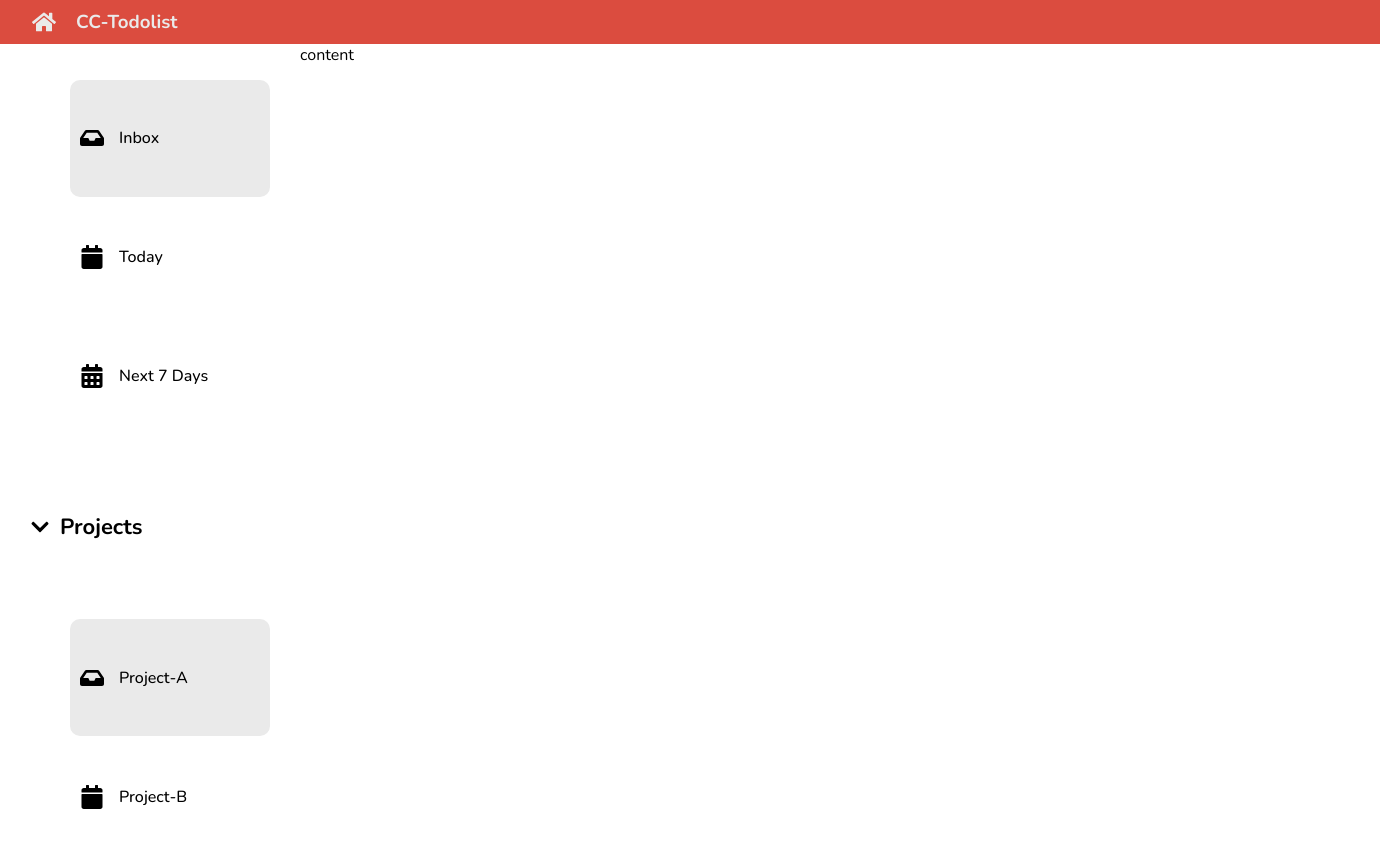
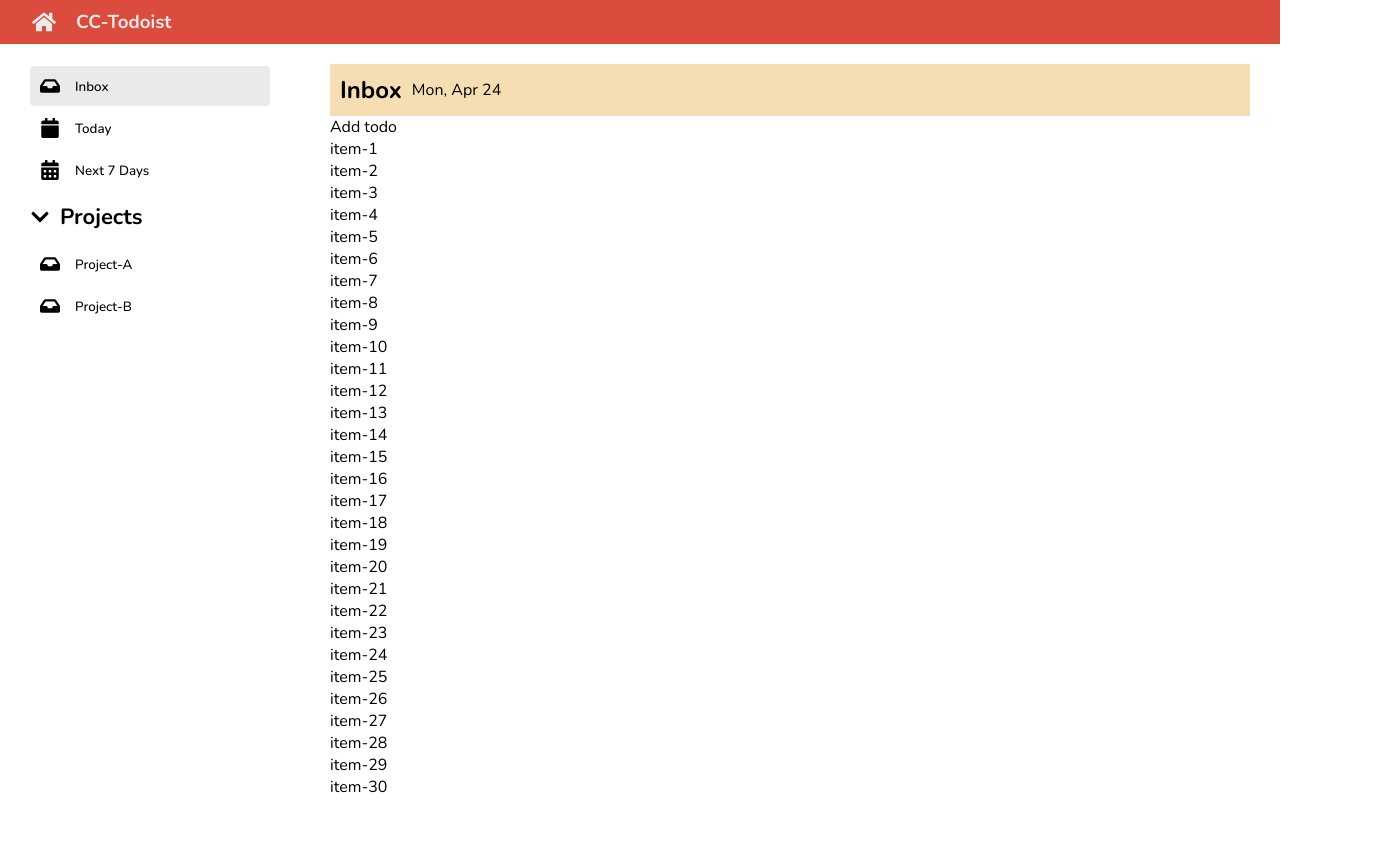
Before and after one commit to issarapong/react-todolist, a React (Create React App) app: page / in a window 1280 px wide. Shown: the top 848 px of the page, 1380 px wide, since content can reach past the window. After the commit the page ends 800 px from the top, so only its background shows below. Built offline with nearby package versions, Linux system fonts and the light colour scheme.

Commit message:
refactor:todo-content

```diff
--- a/src/App.js
+++ /dev/null
@@ -1,75 +0,0 @@
-import "./App.scss";
-import {
-  FaHome,
-  FaInbox,
-  FaCalendar,
-  FaCalendarAlt,
-  FaChevronDown,
-} from "react-icons/fa";
-
-function App() {
-  return (
-    <div className="container">
-      {/*Header*/}
-      <header className="header">
-        <span>
-          <FaHome />
-        </span>
-        <h3>CC-Todolist</h3>
-      </header>
-
-      {/*Sidebar*/}
-      <aside className="sidebar">
-        <section className="sidebar_generic">
-          <ul className="generic_lists">
-            <li className="active">
-              <span>
-                <FaInbox />
-              </span>
-              <h6>Inbox</h6>
-            </li>
-            <li>
-              <span>
-                <FaCalendar />
-              </span>
-              <h6>Today</h6>
-            </li>
-            <li>
-              <span>
-                <FaCalendarAlt />
-              </span>
-              <h6>Next 7 Days</h6>
-            </li>
-          </ul>
-        </section>
-        <section className="sidebar_middle">
-          <span>
-            <FaChevronDown />
-          </span>
-          <h6>Projects</h6>
-        </section>
-        <section className="sidebar_projects">
-          <ul className="project_lists">
-            <li className="active">
-              <span>
-                <FaInbox />
-              </span>
-              <h6>Project-A</h6>
-            </li>
-            <li>
-              <span>
-                <FaCalendar />
-              </span>
-              <h6>Project-B</h6>
-            </li>
-          </ul>
-        </section>
-      </aside>
-
-      {/*content*/}
-      <main className="content">content</main>
-    </div>
-  );
-}
-
-export default App;
--- /dev/null
+++ b/src/App.jsx
@@ -0,0 +1,17 @@
+import './App.scss'; // Global
+import { Header } from './components/Header';
+import { Sidebar } from './components/Sidebar';
+import { TodoContent } from './components/Todo/TodoContent';
+
+function App() {
+
+    return (
+        <div className='container'>
+            <Header />
+            <Sidebar />
+            <TodoContent/>
+        </div>
+    );
+}
+
+export default App;
--- a/src/App.scss
+++ b/src/App.scss
@@ -1,87 +1,80 @@
 $primary: #db4c3f;
-$geay: rgb(234,234,234);
+$grey: rgb(234, 234, 234);
 $sidebar-width: 300px;
-$header-hight: 44px;
-
-.container {
-    display: grid;
-    grid-template-rows: $header-hight calc(100vh - 50px);
-    grid-template-columns: $sidebar-width calc(100vw - 200px);
-}
+$header-height: 44px;
 
 li {
     list-style: none;
 }
 
+.container {
+    display: grid;
+    grid-template-rows: $header-height calc(100vh - $header-height);
+    grid-template-columns: $sidebar-width calc(100vw - $sidebar-width);
+}
+
 .header {
     background-color: $primary;
-    grid-column: 1/3; // start/end
+    grid-column: 1/3; // ค่าอิงจาก container
     grid-row: 1/2;
 
-    // Content
+    // ส่วน Content
     display: flex;
     align-items: center;
     gap: 20px;
     padding: 0.5rem 2rem;
-    color: $geay;
+    color: $grey;
 
-    // & แทน header
     & > span {
         display: flex;
-        align-items: center;
+        cursor: pointer;
         font-size: 24px;
-        cursor: pointer;
+
     }
 }
 
+.sidebar {
 
-.sidebar {
-    // background-color: aquamarine;
     grid-row: 2/3;
     grid-column: 1/2;
     position: sticky;
-    // position: fixed;
-    // left: 0;
-    // top: 0;
 
+
+    //  เนื้อหาภายใน sidebar
     display: flex;
     flex-direction: column;
     gap: 10px;
     padding: 20px 30px;
 
-    &_middle {
+    &__middle {
         display: flex;
         align-items: center;
         gap: 10px;
         font-size: 20px;
 
-
         & > span {
             display: flex;
         }
-
         & > h6 {
             font-size: 22px;
         }
     }
 }
 
-.generic_lists,
-.project_lists {
-
+.generic__lists,
+.project__lists {
     & > li {
         display: flex;
         align-items: center;
         gap: 15px;
-        font-size: 24px;
+        font-size: 20px;
+        cursor: pointer;
+        padding: 10px;
         margin: 2px 0;
-        padding: 10px 10px;
-        border-radius: 10px;
-        cursor: pointer;
+        border-radius: 4px;
 
         &:hover {
-            background-color: $geay;
-            border-radius: 10px;
+            background-color: $grey;
         }
 
         & > span {
@@ -95,10 +88,12 @@ li {
 }
 
 .active {
-    background-color: $geay;
+    background-color: $grey;
 }
 
 .content {
     grid-row: 2/3;
     grid-column: 2/3;
+    overflow-y: scroll;
+    padding: 20px 30px;
 }
--- /dev/null
+++ b/src/components/Header.jsx
@@ -0,0 +1,12 @@
+import { FaHome } from 'react-icons/fa';
+
+export function Header() {
+    return (
+        <header className='header'>
+            <span>
+                <FaHome />
+            </span>
+            <h3>CC-Todoist</h3>
+        </header>
+    );
+}
--- /dev/null
+++ b/src/components/Sidebar.jsx
@@ -0,0 +1,52 @@
+import { FaInbox, FaCalendar, FaCalendarAlt, FaChevronDown } from 'react-icons/fa';
+
+export function Sidebar() {
+    return (
+        <aside className='sidebar'>
+            <section className='sidebar__generic'>
+                <ul className='generic__lists'>
+                    <li className='active'>
+                        <span>
+                            <FaInbox />
+                        </span>
+                        <h6>Inbox</h6>
+                    </li>
+                    <li>
+                        <span>
+                            <FaCalendar />
+                        </span>
+                        <h6>Today</h6>
+                    </li>
+                    <li>
+                        <span>
+                            <FaCalendarAlt />
+                        </span>
+                        <h6>Next 7 Days</h6>
+                    </li>
+                </ul>
+            </section>
+            <section className='sidebar__middle'>
+                <span>
+                    <FaChevronDown />
+                </span>
+                <h6>Projects</h6>
+            </section>
+            <section className='sidebar__projects'>
+                <ul className='project__lists'>
+                    <li className=''>
+                        <span>
+                            <FaInbox />
+                        </span>
+                        <h6>Project-A</h6>
+                    </li>
+                    <li>
+                        <span>
+                            <FaInbox />
+                        </span>
+                        <h6>Project-B</h6>
+                    </li>
+                </ul>
+            </section>
+        </aside>
+    );
+}
--- /dev/null
+++ b/src/components/Todo/TodoContent.jsx
@@ -0,0 +1,24 @@
+import styles from './TodoContent.module.scss' // แยก CSS ใช้เฉพาะส่วน Todo content
+
+export function TodoContent () {
+	const mockTodo = Array.from({length:50},(el,idx)=> idx+1)
+
+	const now = new Date()
+	const options = { weekday: 'short',  month: 'short', day: 'numeric' };
+	// console.log(now.toLocaleDateString('en-US',options))
+
+	return (
+		<main className='content'>
+		<div className={styles.header}>
+			<h2>Inbox</h2>
+			<p>{now.toLocaleDateString('en-US',options)}</p>
+		</div>
+		<div>
+			Add todo
+		</div>
+		<ul>
+		   {mockTodo.map((el)=><li key={el}>{`item-${el}`}</li>)}
+		</ul>
+	</main>
+	)
+}
--- /dev/null
+++ b/src/components/Todo/TodoContent.module.scss
@@ -0,0 +1,7 @@
+.header {
+    background-color: wheat;
+    padding: 10px;
+    display: flex;
+    align-items: center;
+    gap: 10px;
+}
--- a/src/index.css
+++ b/src/index.css
@@ -1,15 +1,19 @@
-  @import url('https://fonts.googleapis.com/css2?family=Nunito:wght@200;300;400;500;600;700;800;900;1000&display=swap');
+@import url('https://fonts.googleapis.com/css2?family=Nunito:wght@200;300;400;500;600;700;800;900&family=Source+Sans+Pro:wght@400;600;700&display=swap');
 
 body {
-  margin: 0;
-  font-family: Nunito, -apple-system, BlinkMacSystemFont, 'Segoe UI', 'Roboto', 'Oxygen',
-    'Ubuntu', 'Cantarell', 'Fira Sans', 'Droid Sans', 'Helvetica Neue',
-    sans-serif;
-  -webkit-font-smoothing: antialiased;
-  -moz-osx-font-smoothing: grayscale;
+    margin: 0;
+    font-family: 'Nunito', -apple-system, BlinkMacSystemFont, 'Segoe UI', 'Roboto', 'Oxygen',
+        'Ubuntu', 'Cantarell', 'Fira Sans', 'Droid Sans', 'Helvetica Neue', sans-serif;
+    -webkit-font-smoothing: antialiased;
+    -moz-osx-font-smoothing: grayscale;
 }
 
 code {
-  font-family: source-code-pro, Menlo, Monaco, Consolas, 'Courier New',
-    monospace;
+    font-family: source-code-pro, Menlo, Monaco, Consolas, 'Courier New', monospace;
 }
+
+* {
+    padding: 0;
+    margin: 0;
+    box-sizing: border-box;
+}
```
